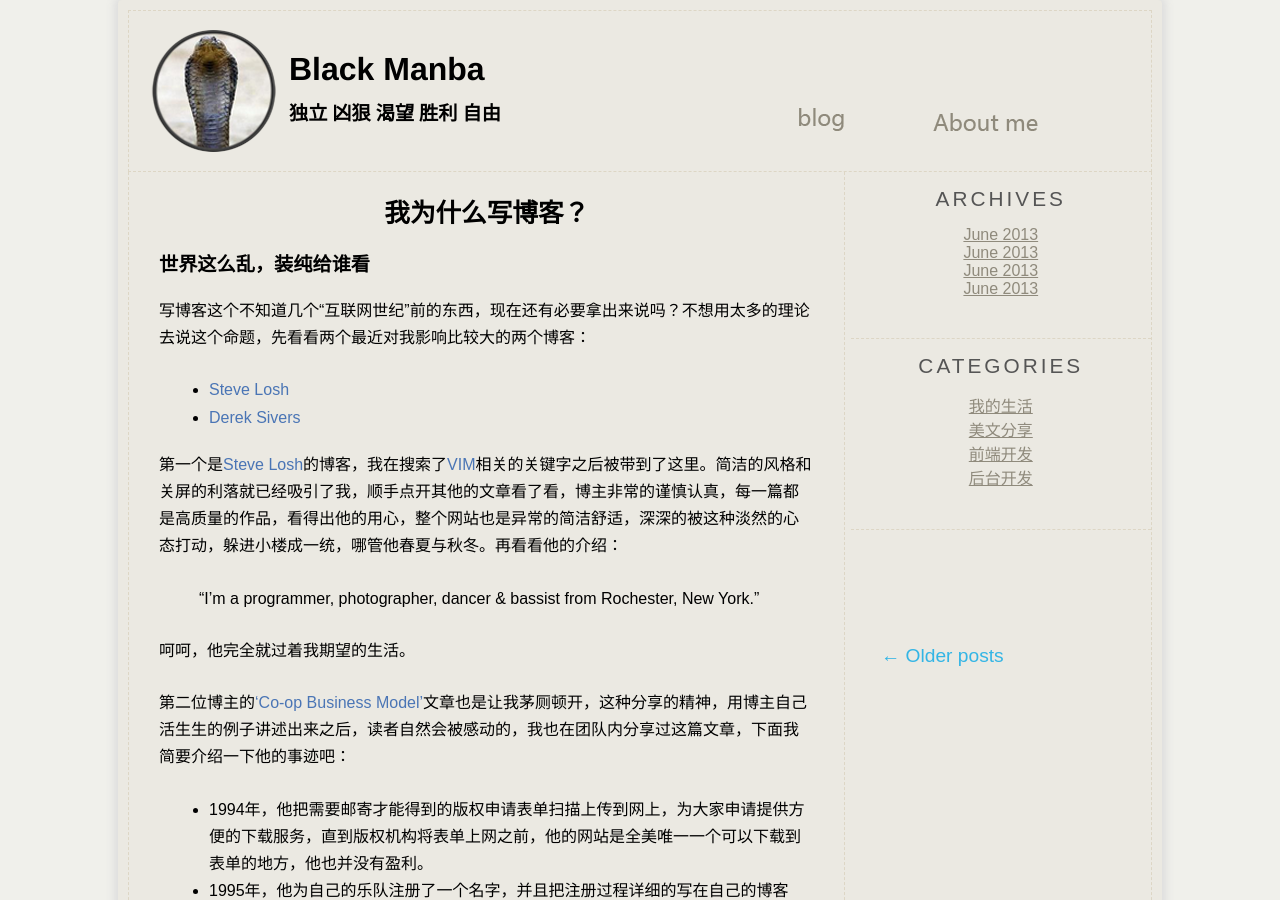
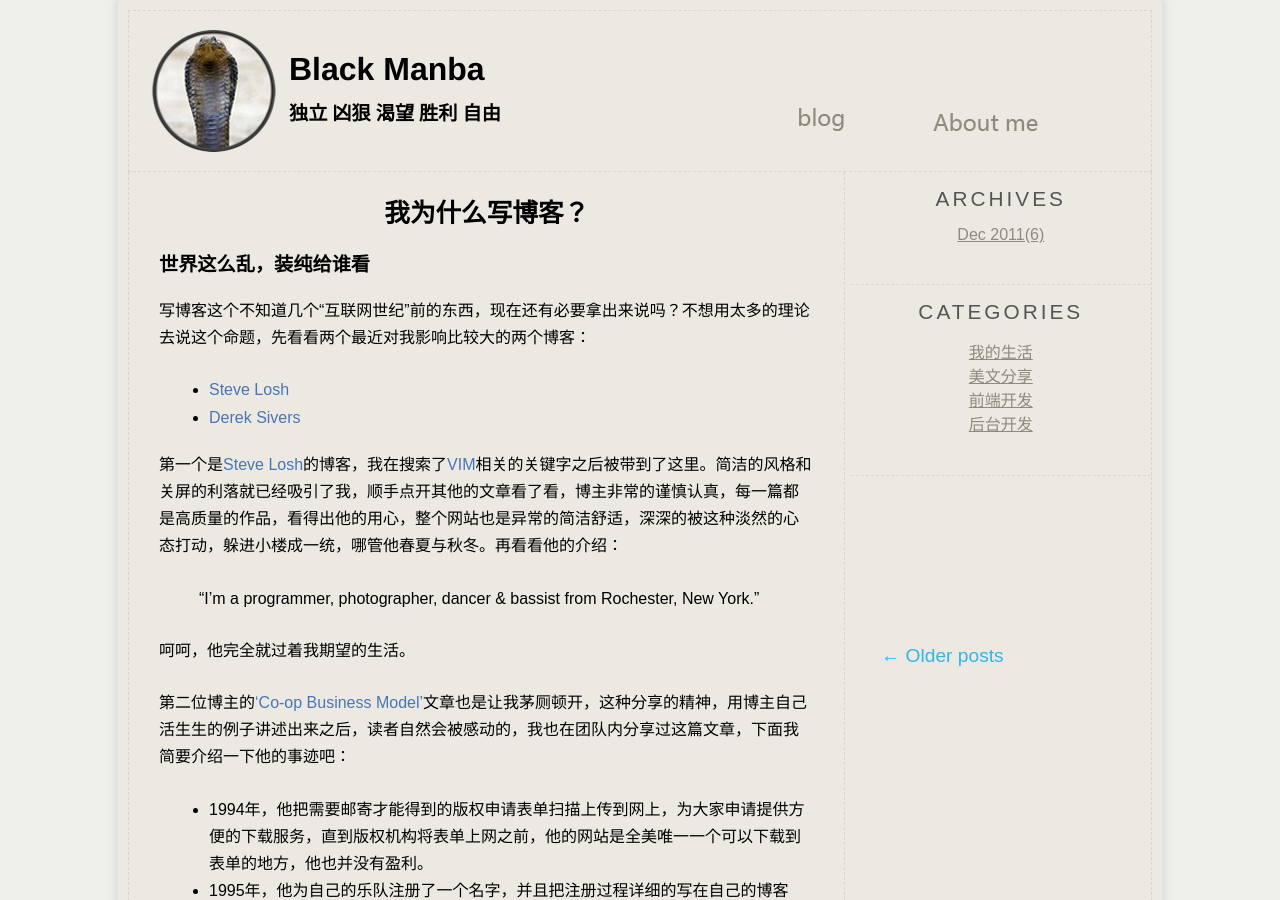
Before and after one commit to JackieLin/forkme, a Jekyll site: the page built from index.html, in a window 1280 px wide and 900 px high. Built offline with Jekyll 4.4.1, drawn with Linux system fonts in a browser that asks for light colours; Markdown is read by kramdown in place of the engine named in the settings; the list of posts is cut into pages by our own code; some of the changed lines change nothing that is shown.

Commit message:
添加功能：无 修改功能：右侧边栏生成

```diff
--- a/js/index.js
+++ b/js/index.js
@@ -8,7 +8,7 @@
 		var tags = [], dates = [],
 		// 存放对应日期序号
 		dateSeq = [], dateShow = ['Jan', 'Feb', 'Mar', 'Apirl', 'May', 'June', 'July', 'Aug', 'Sep',
-		'Oct', 'Nov', 'Dec'], tagsSeq = [];
+		'Oct', 'Nov', 'Dec'], tagsSeq = [], archives = $('.archives > nav > ul'), categories = $('.categories');
 		// 赋值
 		tagsSeq['我的生活'] = 0;
 		tagsSeq['美文分享'] = 1;
@@ -43,7 +43,18 @@
 
 			dates[tmpdate].push(mess);
 		});
-		alert(tags.length + "      " + dates.length);
+
+		// 将数据插入
+		var tmpArr = [], tmpdate = null, lis = '';
+		for(var dd in dateSeq) {
+			tmpdate = dd.split('-');
+			str = 'window.open("www.baidu.com")';
+			tmpArr.push('<li><a href="javascript:;" onclick="'+ str + ';">' + dateShow[tmpdate[1] - 1] + ' ' + tmpdate[0] + '(' +  dates[dateSeq[dd]].length + ')' + '</a></li>');
+		}
+		for(var i = tmpArr.length - 1, t; t = tmpArr[i]; i--) {
+			lis += t;
+		}
+		archives.html(lis);
 	};
 	aside();
 })();
```
Also changed, not shown: _posts/2011-12-13-w.md (line endings or trailing spaces), _posts/2011-12-14-why.md (line endings or trailing spaces), _posts/2011-12-15-hy-blog.md (line endings or trailing spaces), _posts/2011-12-16-why-log.md (line endings or trailing spaces), _posts/2011-12-17-why-blo.md (line endings or trailing spaces), _posts/2011-12-18-why-blog.md (line endings or trailing spaces), js/jquery-1.9.1.min.js, js/post.js (line endings or trailing spaces).
